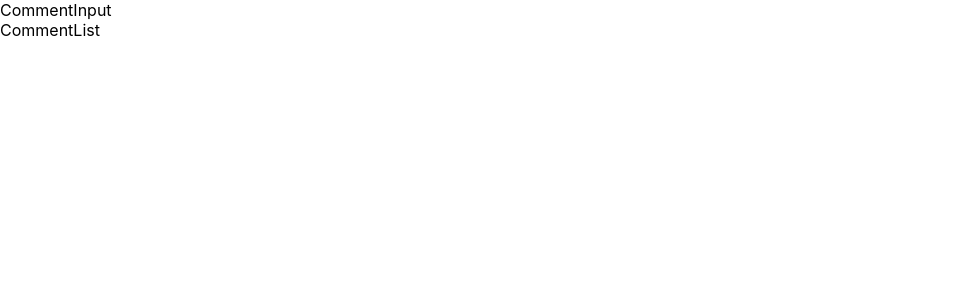
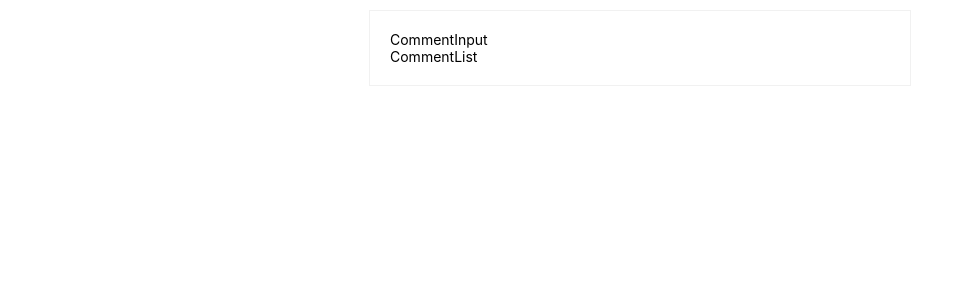
Before and after one commit to ONION-ZX/LearningReact, a React (Create React App) app in the folder 013-comment-app/: page / in a window 1280 px wide. Shown: the top 300 px of the page, without its empty margins (0-973 px from the left). Built offline with nearby package versions, Linux system fonts and the light colour scheme.

Commit message:
app add style

```diff
--- a/013-comment-app/src/CommentApp.js
+++ b/013-comment-app/src/CommentApp.js
@@ -5,7 +5,7 @@ import CommentList from './CommentList';
 class CommentApp extends Component {
     render() {
         return(
-            <div>
+            <div className='wrapper'>
                 <CommentInput />
                 <CommentList />
             </div>
--- a/013-comment-app/src/index.css
+++ b/013-comment-app/src/index.css
@@ -12,3 +12,11 @@ code {
   font-family: source-code-pro, Menlo, Monaco, Consolas, "Courier New",
     monospace;
 }
+.wrapper {
+  width: 500px;
+  margin: 10px auto;
+  font-size: 14px;
+  background-color: #fff;
+  border: 1px solid #f1f1f1;
+  padding: 20px;
+}
```
